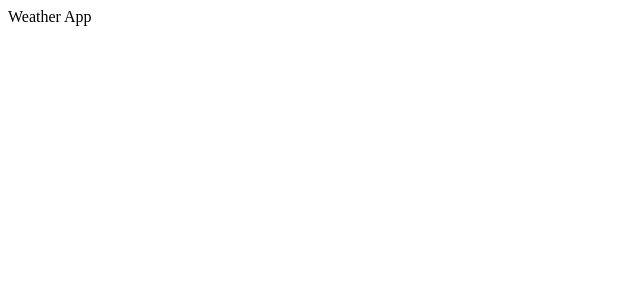
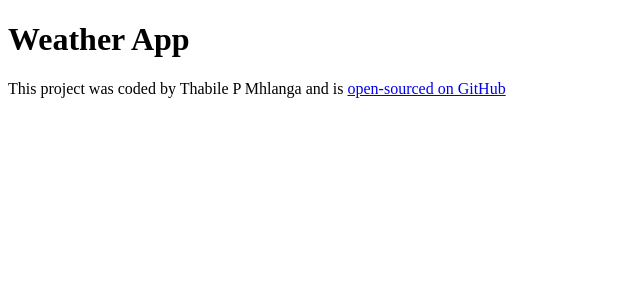
Before and after one commit to mhlangathabile/react-weather-forecast, a React (Create React App) app: page / in a window 1280 px wide. Shown: the top 300 px of the page, without its empty margins (0-640 px from the left). Built offline with nearby package versions, Linux system fonts and the light colour scheme.

Commit message:
Added Github link

```diff
--- a/src/App.js
+++ b/src/App.js
@@ -2,5 +2,18 @@
 import "./App.css";
 
 export default function App() {
-  return <div className="App">Weather App</div>;
+  return (
+    <div className="App">
+      <h1> Weather App</h1>
+      <footer>
+        This project was coded by Thabile P Mhlanga and is{" "}
+        <a
+          href="https://github.com/mhlangathabile/react-weather-forecast"
+          target="_blank"
+        >
+          open-sourced on GitHub
+        </a>
+      </footer>
+    </div>
+  );
 }
```
